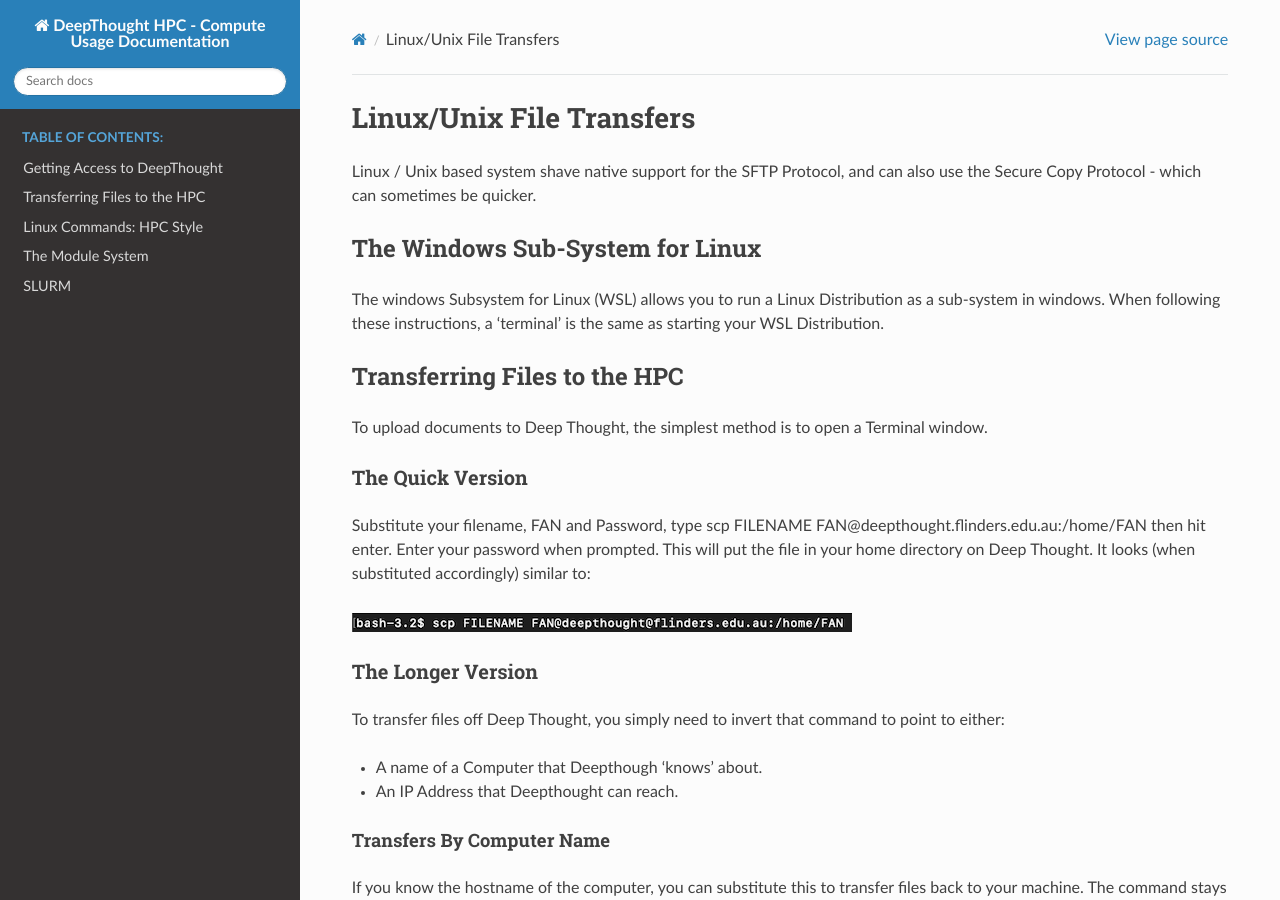
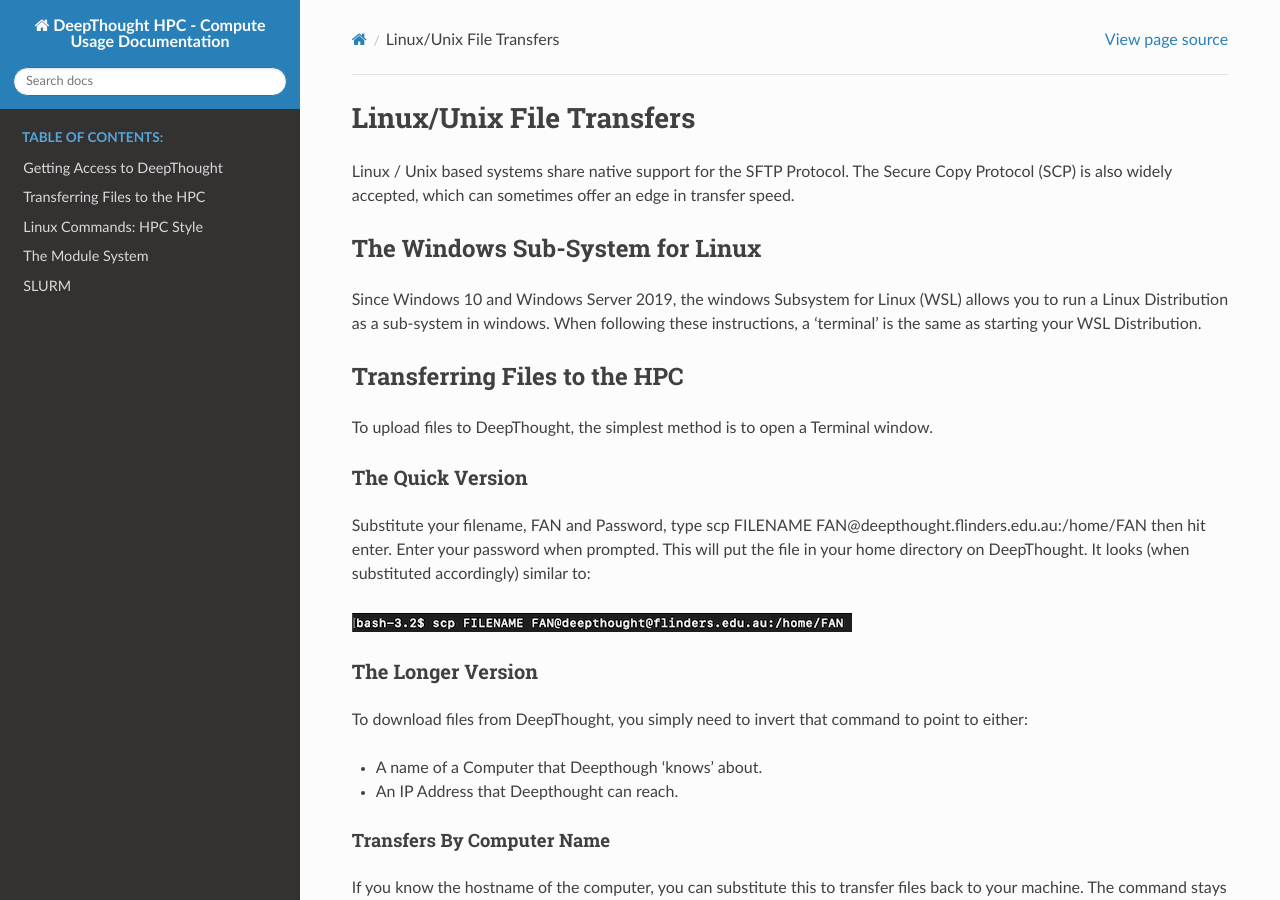
Before and after one commit to flindersuni/DeepThoughtHPC-docs, a Sphinx documentation site: the page built from docs/source/FileTransfers/Linux/LinuxFileTransfer.md, in a window 1280 px wide and 900 px high. Built offline with Sphinx 7.4.7 and the Read the Docs theme 2.0.0, drawn with Linux system fonts in a browser that asks for light colours.

Commit message:
improving conciseness

```diff
--- a/docs/source/FileTransfers/Linux/LinuxFileTransfer.md
+++ b/docs/source/FileTransfers/Linux/LinuxFileTransfer.md
@@ -1,25 +1,25 @@
 # Linux/Unix File Transfers
 
-Linux / Unix based system shave native support for the SFTP Protocol, and can also use the Secure Copy Protocol - which can sometimes be quicker.
+Linux / Unix based systems share native support for the SFTP Protocol. The Secure Copy Protocol (SCP) is also widely accepted, which can sometimes offer an edge in transfer speed.
 
 ## The Windows Sub-System for Linux
 
-The windows Subsystem for Linux (WSL) allows you to run a Linux Distribution as a sub-system in windows. When following these instructions, a 'terminal' is the same as starting your WSL Distribution.
+Since Windows 10 and Windows Server 2019, the windows Subsystem for Linux (WSL) allows you to run a Linux Distribution as a sub-system in windows. When following these instructions, a 'terminal' is the same as starting your WSL Distribution.
 
 ## Transferring Files to the HPC
 
-To upload documents to Deep Thought, the simplest method is to open a Terminal window.
+To upload files to DeepThought, the simplest method is to open a Terminal window.
 
 ### The Quick Version
 
 Substitute your filename, FAN and Password, type scp FILENAME FAN@deepthought.flinders.edu.au:/home/FAN then hit enter.
-Enter your password when prompted. This will put the file in your home directory on Deep Thought. It looks (when substituted accordingly) similar to:
+Enter your password when prompted. This will put the file in your home directory on DeepThought. It looks (when substituted accordingly) similar to:
 
 ![](../../_static/SCPExampleImage.png)
 
 ### The Longer Version
 
-To transfer files off Deep Thought, you simply need to invert that command to point to either:
+To download files from DeepThought, you simply need to invert that command to point to either:
 
 - A name of a Computer that Deepthough 'knows' about.
 - An IP Address that Deepthought can reach.
```
